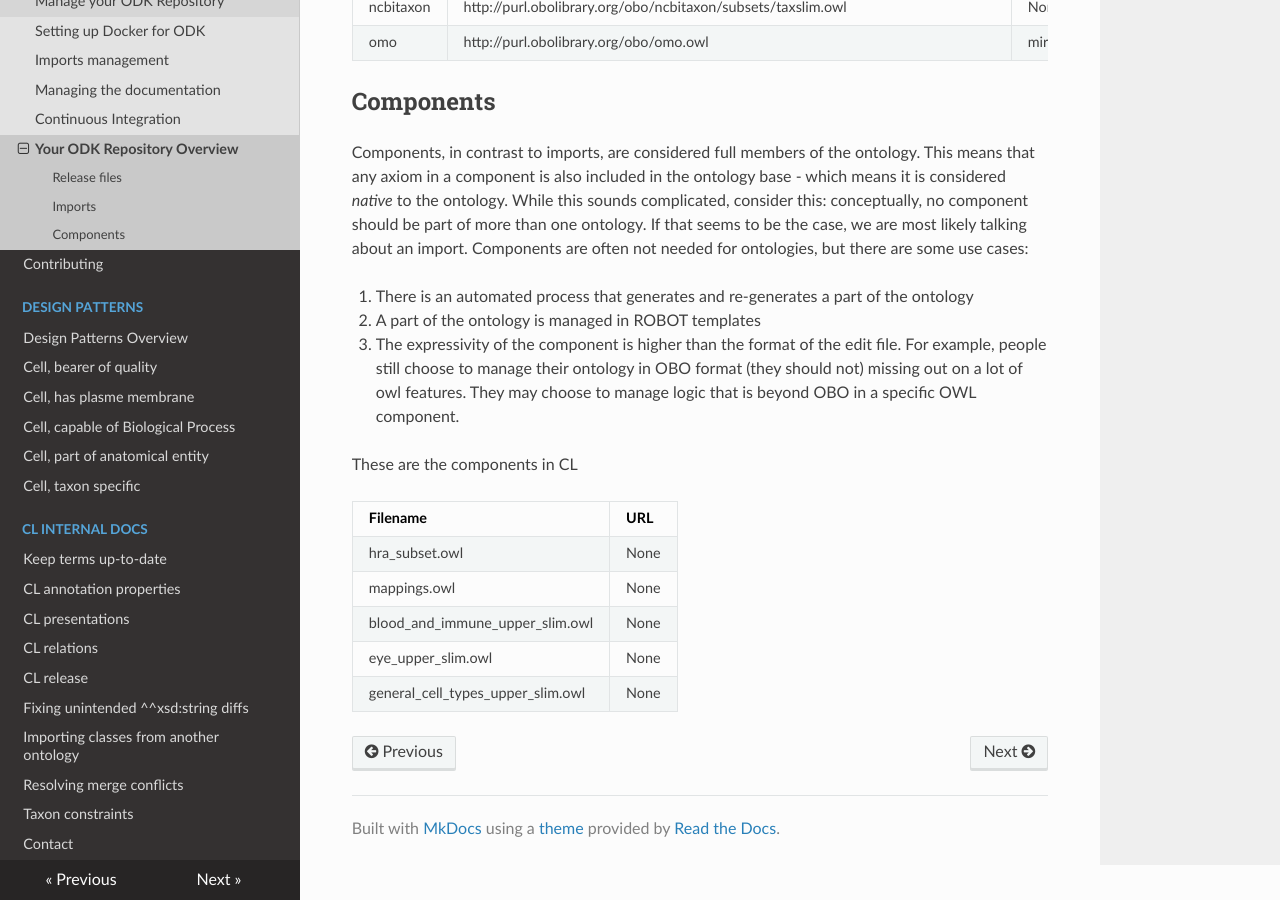
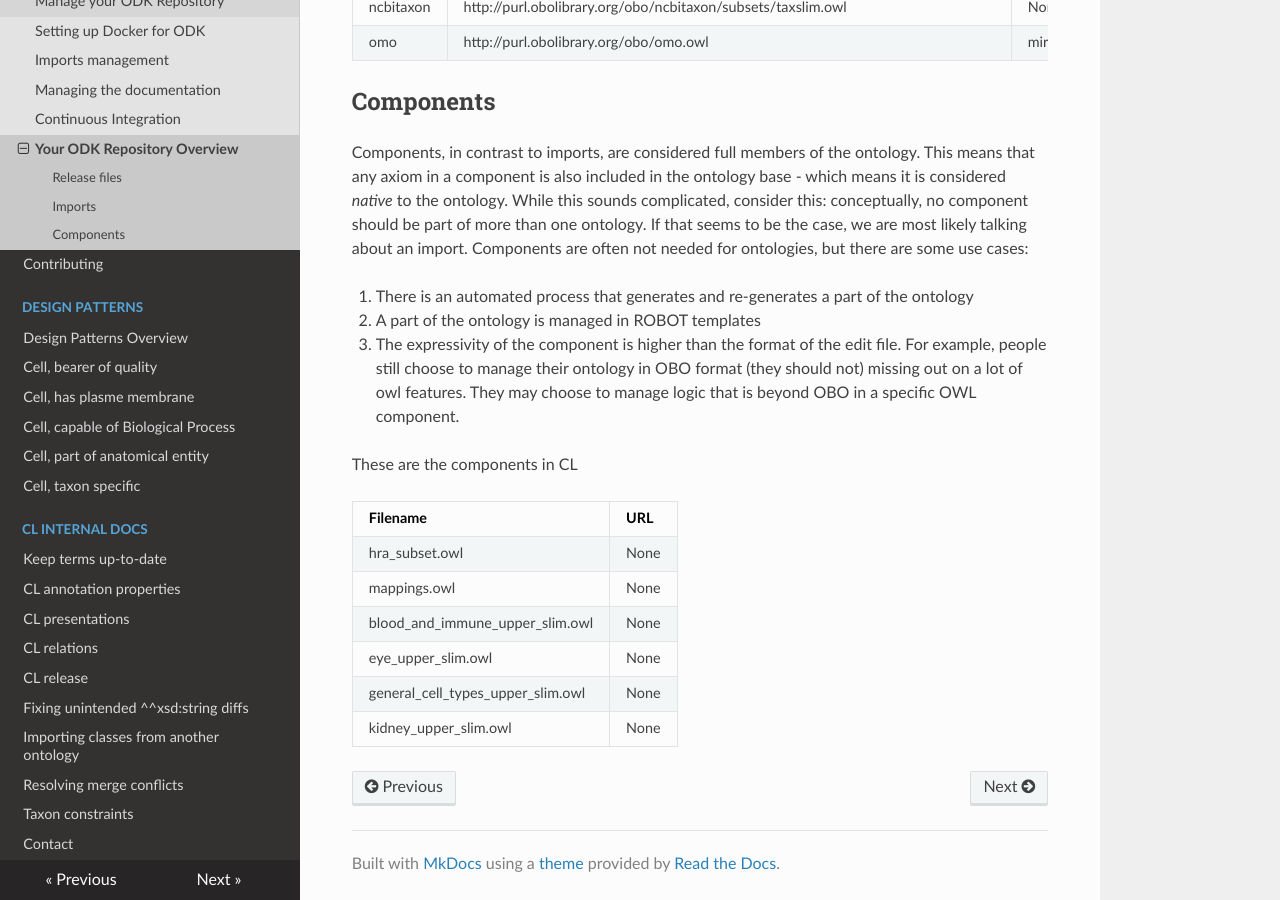
Before and after one commit to obophenotype/cell-ontology, an MkDocs documentation site: the page built from docs/odk-workflows/RepositoryFileStructure.md, in a window 1280 px wide and 900 px high, scrolled down 876 px. Built offline with MkDocs 1.6.1, drawn with Linux system fonts in a browser that asks for light colours; nearby versions of some CDN libraries.

Commit message:
Addresses #2030 Add kidney subset (upper slim)

```diff
--- a/docs/odk-workflows/RepositoryFileStructure.md
+++ b/docs/odk-workflows/RepositoryFileStructure.md
@@ -40,3 +40,4 @@ These are the components in CL
 | blood_and_immune_upper_slim.owl | None |
 | eye_upper_slim.owl | None |
 | general_cell_types_upper_slim.owl | None |
+| kidney_upper_slim.owl | None |
--- a/src/ontology/cl-odk.yaml
+++ b/src/ontology/cl-odk.yaml
@@ -31,6 +31,7 @@ subset_group:
     - id: blood_and_immune_upper_slim
     - id: eye_upper_slim
     - id: general_cell_types_upper_slim
+    - id: kidney_upper_slim
 import_group:
   use_base_merging: TRUE
   slme_individuals: exclude
@@ -109,3 +110,7 @@ components:
       use_template: True
       templates:
         - general_cell_types_upper_slim.csv
+    - filename: kidney_upper_slim.owl
+      use_template: True
+      templates:
+        - kidney_upper_slim.csv
```
Also changed, not shown: 6 other files.
